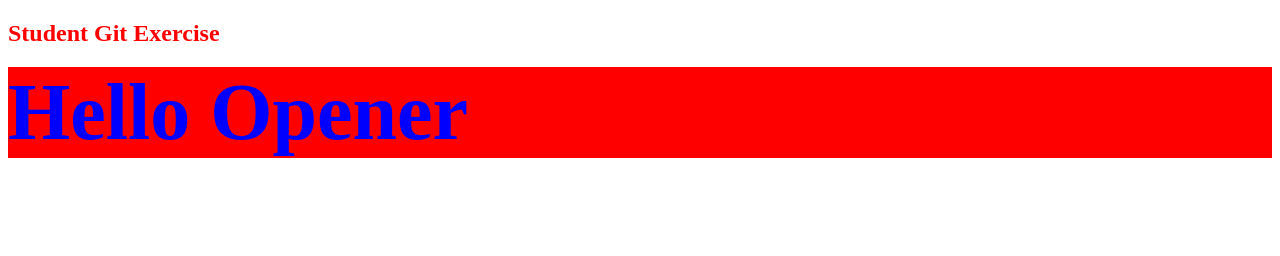
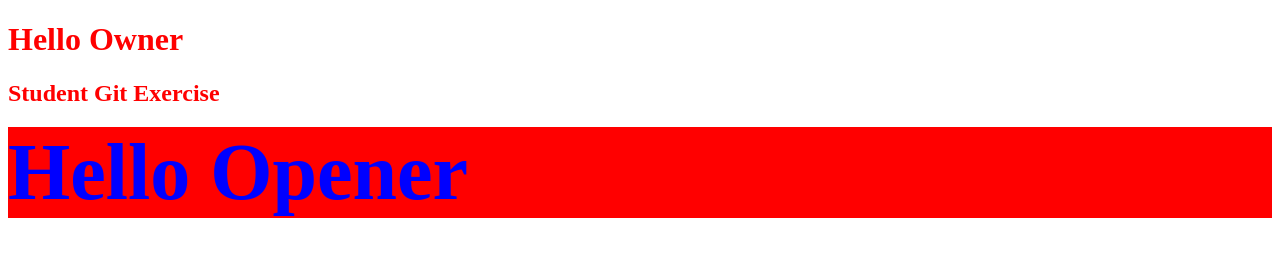
Before and after one commit to eyalsh59/GitHub_Targil-1, a plain HTML site: page index.html in a window 1280 px wide. Drawn offline with Linux system fonts and the light colour scheme.

Commit message:
Add new header

```diff
--- a/index.html
+++ b/index.html
@@ -9,6 +9,7 @@
 </head>
 <body>
     <div Class="student-owner">
+        <h1>Hello Owner</h1>
         <h2>Student Git Exercise</h2>
     </div>
     <div Class="student-contributor">Hello Opener</div>
```
